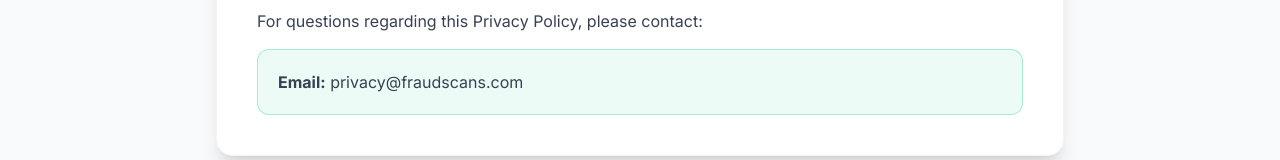
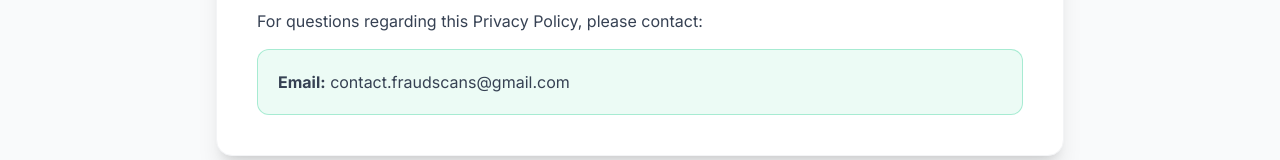
Before and after one commit to Sajood415/wise-db, a Next.js app: page /privacy in a window 1280 px wide. Shown: the part 1684-1844 px from the top of the page. Built offline with nearby package versions, Linux system fonts and the light colour scheme; no server answers.

Commit message:
Update contact email addresses in privacy policy, terms of service, and email layout to use contact.fraudscans@gmail.com

```diff
--- a/app/privacy/page.tsx
+++ b/app/privacy/page.tsx
@@ -112,7 +112,7 @@ export default function PrivacyPolicyPage() {
 
               <div className="bg-secondary/10 p-5 rounded-xl border border-secondary/40 text-gray-700">
                 <p>
-                  <strong>Email:</strong> privacy@fraudscans.com
+                  <strong>Email:</strong> contact.fraudscans@gmail.com
                 </p>
               </div>
             </section>
--- a/app/terms/page.tsx
+++ b/app/terms/page.tsx
@@ -211,7 +211,7 @@ export default function TermsOfServicePage() {
 
               <div className="bg-secondary/10 p-5 rounded-xl border border-secondary/40 text-gray-700">
                 <p>
-                  <strong>Email:</strong> support@fraudscans.com
+                  <strong>Email:</strong> contact.fraudscans@gmail.com
                 </p>
               </div>
             </section>
--- a/lib/emailLayout.ts
+++ b/lib/emailLayout.ts
@@ -69,7 +69,7 @@ export function buildEmailLayout(args: {
   const title = escHtml(args.title)
   const alertType = args.alertType
 
-  const supportEmail = (process.env.SMTP_USER || 'support@fraudscans.com').trim()
+  const supportEmail = (process.env.SMTP_USER || 'contact.fraudscans@gmail.com').trim()
   const websiteUrl = 'https://fraudscans.com'
 
   const alertBorder = alertType === 'error' ? BRAND.error : BRAND.primary
```
